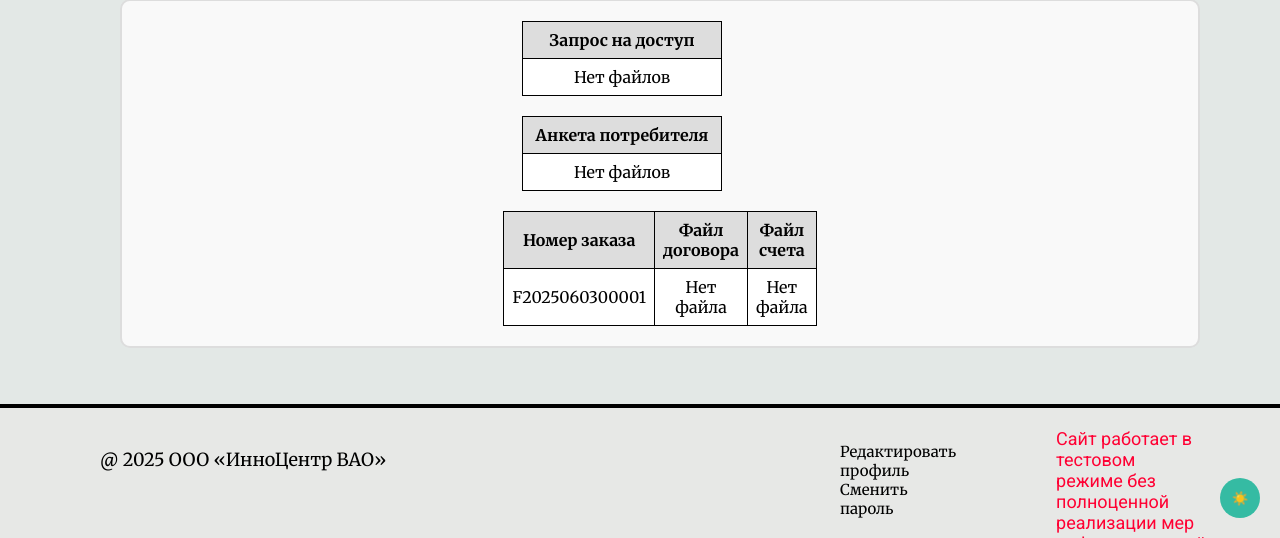
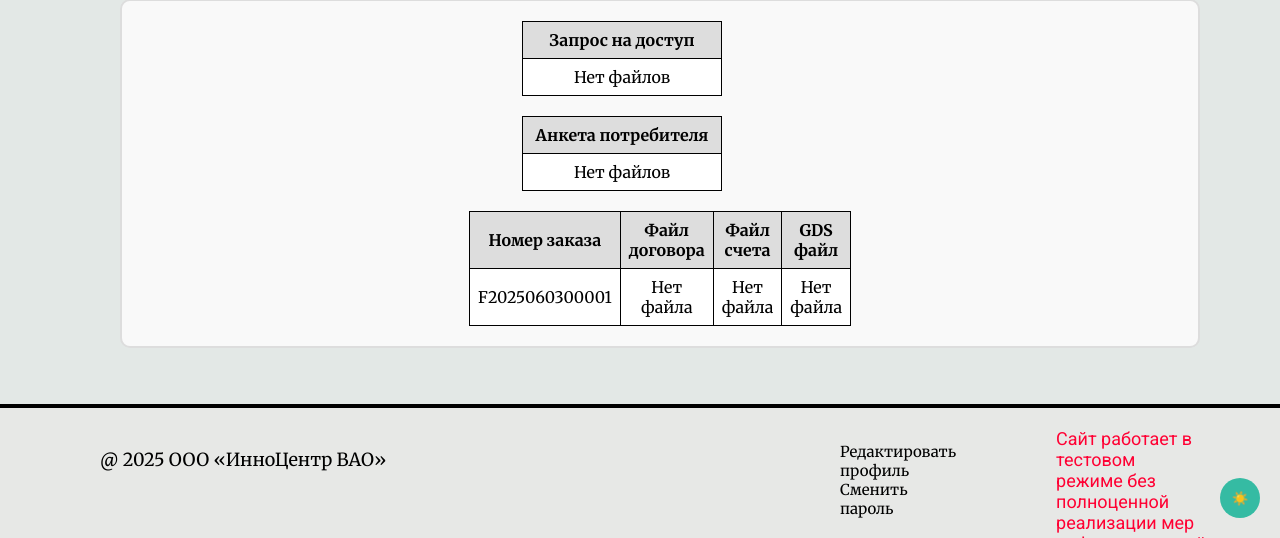
Before and after one commit to VlIsLavead/chip-platform-to-vps, a Django app: page /account/my_documents/1 in a window 1280 px wide. Shown: the part 262-800 px from the top of the page. Run offline with Django 4.2, Linux system fonts and the light colour scheme; data comes from the database, SQL or seed files in the repository; parts of the project's set-up code (start-up, migrations or seed data) failed here and were passed over; some libraries are stand-ins or nearby versions; some web fonts are replaced.

Commit message:
Изменение в файле
Незначительные изменения в файле отображения документов клиента

```diff
--- a/account/templates/account/client/my_documents.html
+++ b/account/templates/account/client/my_documents.html
@@ -5,12 +5,8 @@
 <h1>Мои документы</h1>
 
 <div class="users-container">
-    <!-- Блок пользователя с классом user-block -->
     <div class="user-block">
-
-        <!-- Первый ряд: три таблицы -->
         <div class="table-container first-row">
-            <!-- Таблица для NDA -->
             {% comment %} <table border="1" class="file-table">
                 <tr><th>NDA</th></tr>
                 {% for document in nda_documents %}
@@ -27,8 +23,6 @@
                 <tr><td><span>Нет файлов</span></td></tr>
                 {% endfor %}
             </table> {% endcomment %}
-
-            <!-- Таблица для consumer_request -->
             <table border="1" class="file-table">
                 <tr><th>Запрос на доступ</th></tr>
                 {% for document in consumer_request_documents %}
@@ -45,8 +39,6 @@
                 <tr><td><span>Нет файлов</span></td></tr>
                 {% endfor %}
             </table>
-
-            <!-- Таблица для consumer_form -->
             <table border="1" class="file-table">
                 <tr><th>Анкета потребителя</th></tr>
                 {% for document in consumer_form_documents %}
@@ -64,14 +56,13 @@
                 {% endfor %}
             </table>
         </div>
-
-        <!-- Второй ряд: объединенная таблица -->
         <div class="table-container second-row">
             <table border="1" class="file-table wide-table">
                 <tr>
                     <th>Номер заказа</th>
                     <th>Файл договора</th>
                     <th>Файл счета</th>
+                    <th>GDS файл</th>
                 </tr>
                 {% for order in contract_documents %}
                 <tr>
@@ -90,6 +81,13 @@
                             <span>Нет файла</span>
                         {% endif %}
                     </td>
+                    <td>
+                        {% if order.GDS_file %}
+                            <a href="{{ order.GDS_file.url }}" download>{{ order.GDS_file.name|filename }}</a>
+                        {% else %}
+                            <span>Нет файла</span>
+                        {% endif %}
+                    </td>
                 </tr>
                 {% empty %}
                 <tr>
--- a/account/views/__init__.py
+++ b/account/views/__init__.py
@@ -395,6 +395,7 @@ def my_documents(request, id):
     profile_id = Profile.objects.get(user_id = id)
     contract_documents = Order.objects.filter(contract_file__isnull=False, creator = profile_id)  # Фильтруем заказы с наличием файла contract_file
     invoice_documents = Order.objects.filter(invoice_file__isnull=False, creator = profile_id)
+    gds_documents = Order.objects.filter(GDS_file__isnull=False, creator = profile_id)
 
     context = {
         'nda_documents': nda_documents,
@@ -402,6 +403,7 @@ def my_documents(request, id):
         'consumer_form_documents': consumer_form_documents,
         'contract_documents': contract_documents,
         'invoice_documents': invoice_documents,
+        'gds_documents': gds_documents,
     }
     return render(request, 'account/client/my_documents.html', context)
 
```
